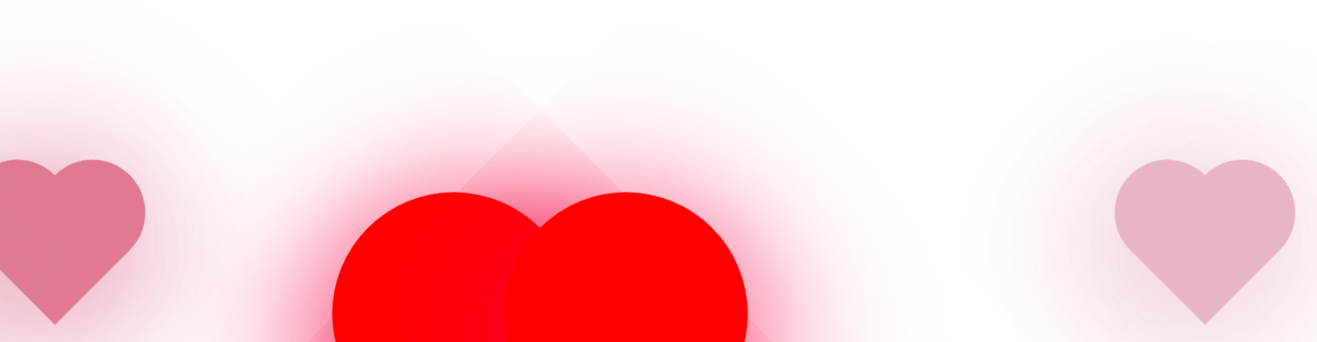
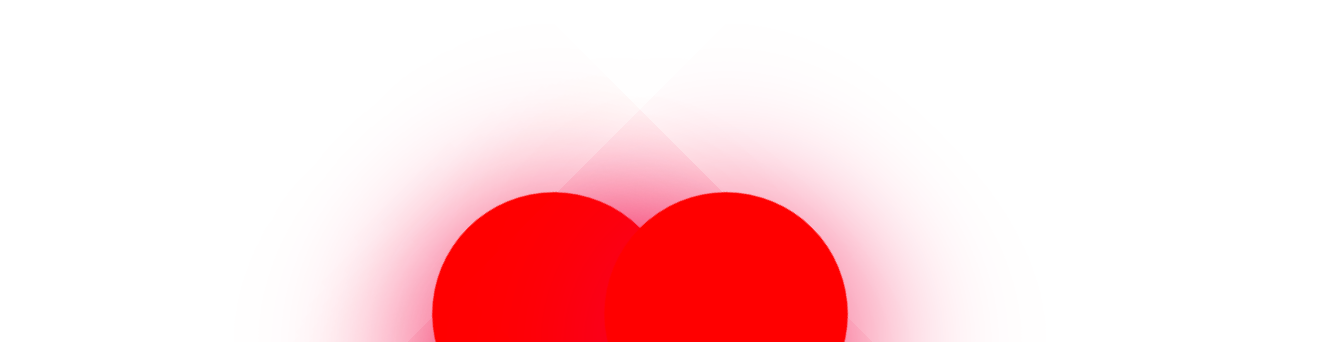
Before and after one commit to sergiopechtorres/Cumplea-os, a plain HTML site: page index.html in a window 1280 px wide. Shown: the top 342 px of the page, 1317 px wide, since content can reach past the window. Drawn offline with Linux system fonts and the light colour scheme.

Commit message:
Update index.html

```diff
--- a/index.html
+++ b/index.html
@@ -26,34 +26,10 @@
       box-shadow: -20px 20px 150px #f20044;
       animation: palpitar 0.6s linear infinite alternate;
     }
-    .heart2 {
-      height: 100px;
-      width: 100px;
-      background-color: #df7a92 ;
-      position: relative;
-      right: 650px;
-      bottom: 150px;
-      transform: rotate(45deg);
-      box-shadow: -20px 20px 150px #df7a92;
-      animation: palpitar 0.6s linear infinite alternate;
-    }
-    .heart3{
-      height: 100px;
-      width: 100px;
-      background-color: #e8b6c3;
-      position: relative;
-      left: 400px;
-      bottom: 150px;
-      transform: rotate(45deg);
-      box-shadow: -20px 20px 150px #e8b6c3 ;
-      animation: palpitar 0.6s linear infinite alternate;
 
-
-    }
     .contenido{
         position: fixed;
         margin-bottom: 50px;
-        left: 550px;
         text-align: center;
     }
     h1{color: white};
@@ -75,29 +51,7 @@
       border-radius: 50% ;
       box-shadow: 20px 20px 150px #f20044;
     }
-    .heart2::before{
-      content: "";
-      position: absolute;
-      height: 100px;
-      width: 100px;
-      background: #df7a92;
-      right: 50%;
-      border-radius: 50% ;
-      box-shadow: 20px 20px 150px #df7a92;
 
-    }
-
-    .heart3::before{
-      content: "";
-      position: absolute;
-      height: 100px;
-      width: 100px;
-      background: #e8b6c3 ;
-      right: 50%;
-      border-radius: 50% ;
-      box-shadow: 20px 20px 150px #e8b6c3;
-
-    }
     .heart::after{
         content: "";
         position: absolute;
@@ -108,27 +62,7 @@
         border-radius: 50% ;
         box-shadow: 20px 20px 150px #f20044;
     }
-    .heart2::after{
-      content: "";
-      position: absolute;
-      height: 100px;
-      width: 100px;
-      background: #df7a92;
-      top: -50%;
-      border-radius: 50% ;
-      box-shadow: 20px 20px 150px #df7a92;
-    }
-      .heart3::after{
-        content: "";
-        position: absolute;
-        height: 100px;
-        width: 100px;
-        background: #e8b6c3;
-        top: -50%;
-        border-radius: 50% ;
-        box-shadow: 20px 20px 150px #e8b6c3;
 
-    }
 
     .fcc-btn {
         background-color: #e82c89;
@@ -149,7 +83,7 @@
       .taudio{
         position: fixed;
         margin-bottom: 50px;
-        left: 550px;
+        left: 250px;
         top: 600px;
         text-align: center;
         color: black;
```
